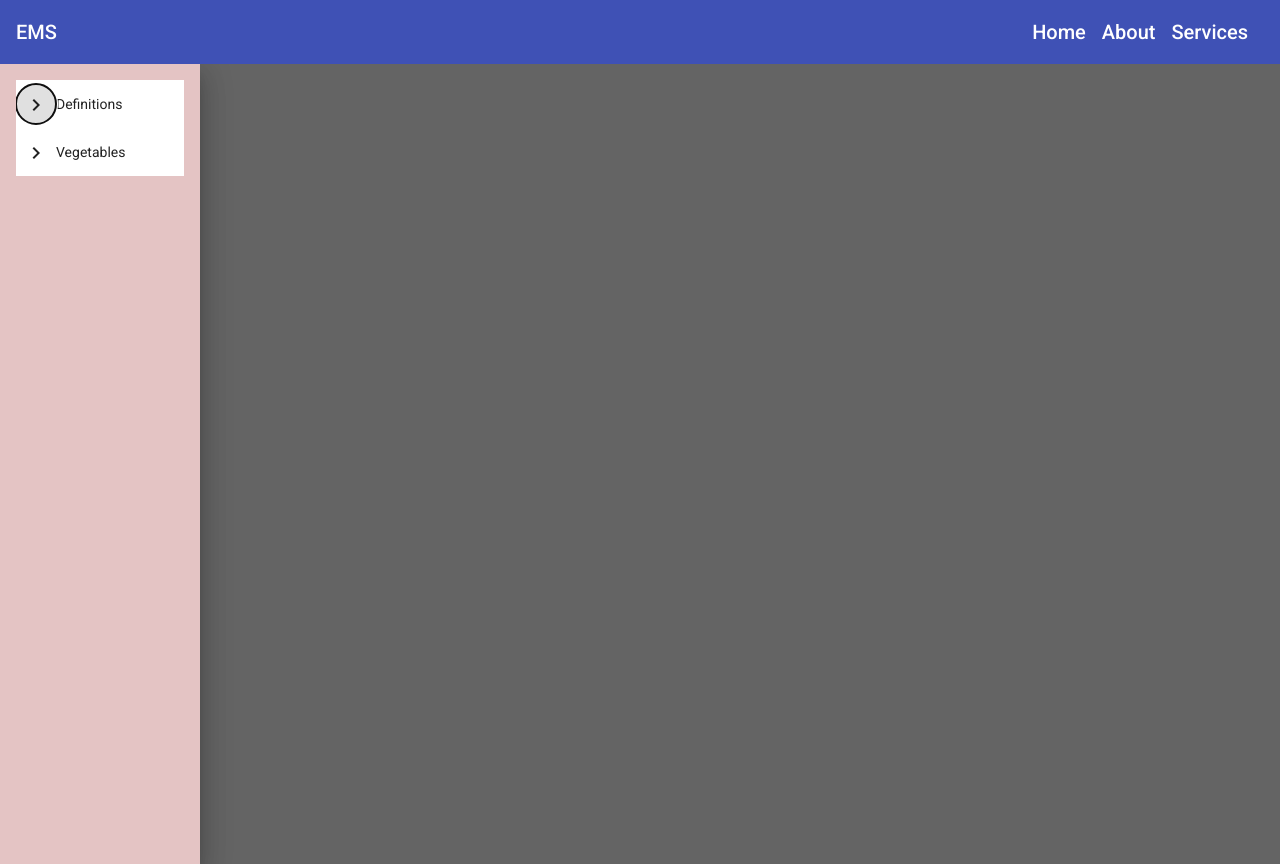
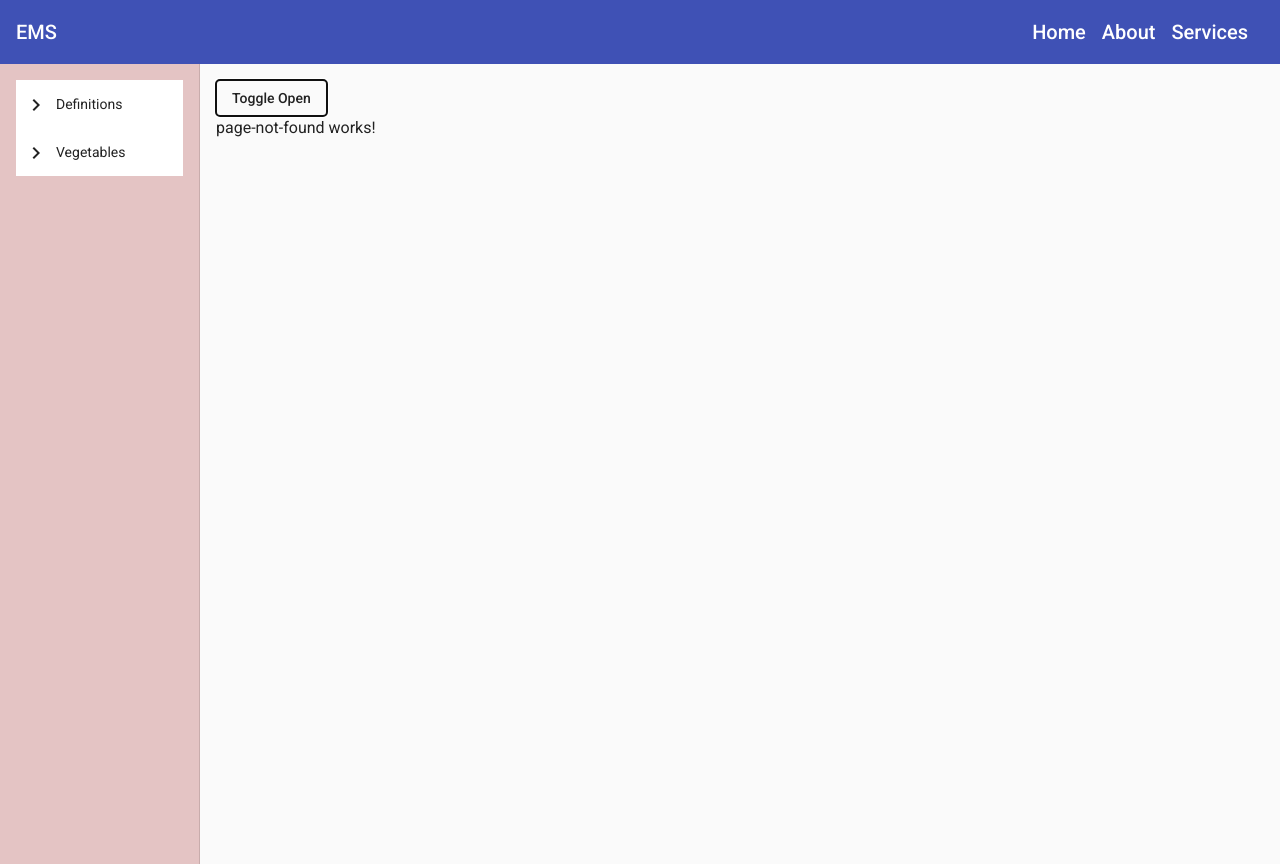
Before and after one commit to MuhammadAkhtarKhan/EMS, an Angular app: page / in a window 1280 px wide. Both pictures are taken after a click on the button "Toggle Open". Built offline with nearby package versions, Linux system fonts and the light colour scheme.

Commit message:
comit change

```diff
--- a/src/app/app.component.html
+++ b/src/app/app.component.html
@@ -7,7 +7,7 @@
   </div>
 </mat-toolbar>
 <mat-sidenav-container>
-  <mat-sidenav [(opened)]="opened">
+  <mat-sidenav  [(opened)]="opened" mode="side" >
     <!--For Tree menu-->
 <mat-tree [dataSource]="dataSource" [treeControl]="treeControl">
   <!-- This is the tree node template for leaf nodes -->
@@ -33,6 +33,7 @@
   </mat-sidenav>
   <mat-sidenav-content>
     <button mat-button (click)="opened = !opened">Toggle Open</button>
+
     <router-outlet></router-outlet>
   </mat-sidenav-content>
 </mat-sidenav-container>
```
